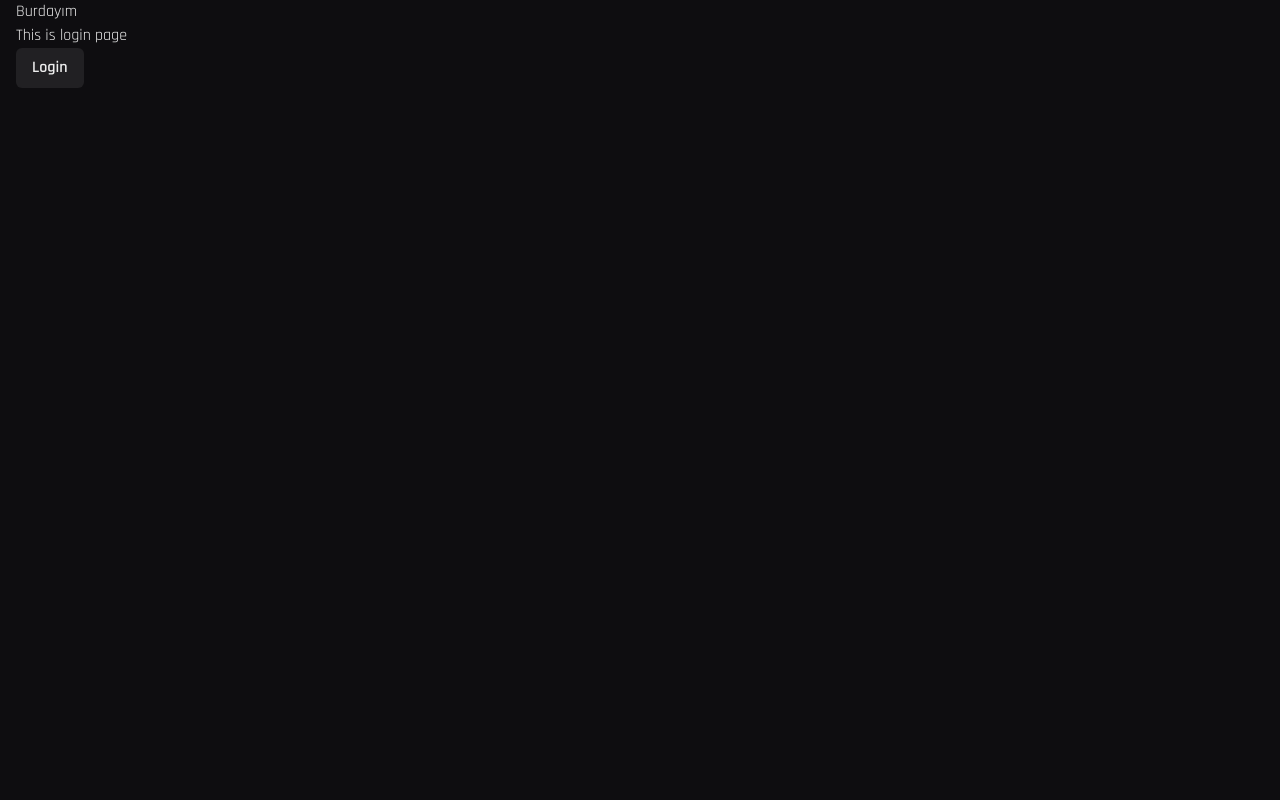
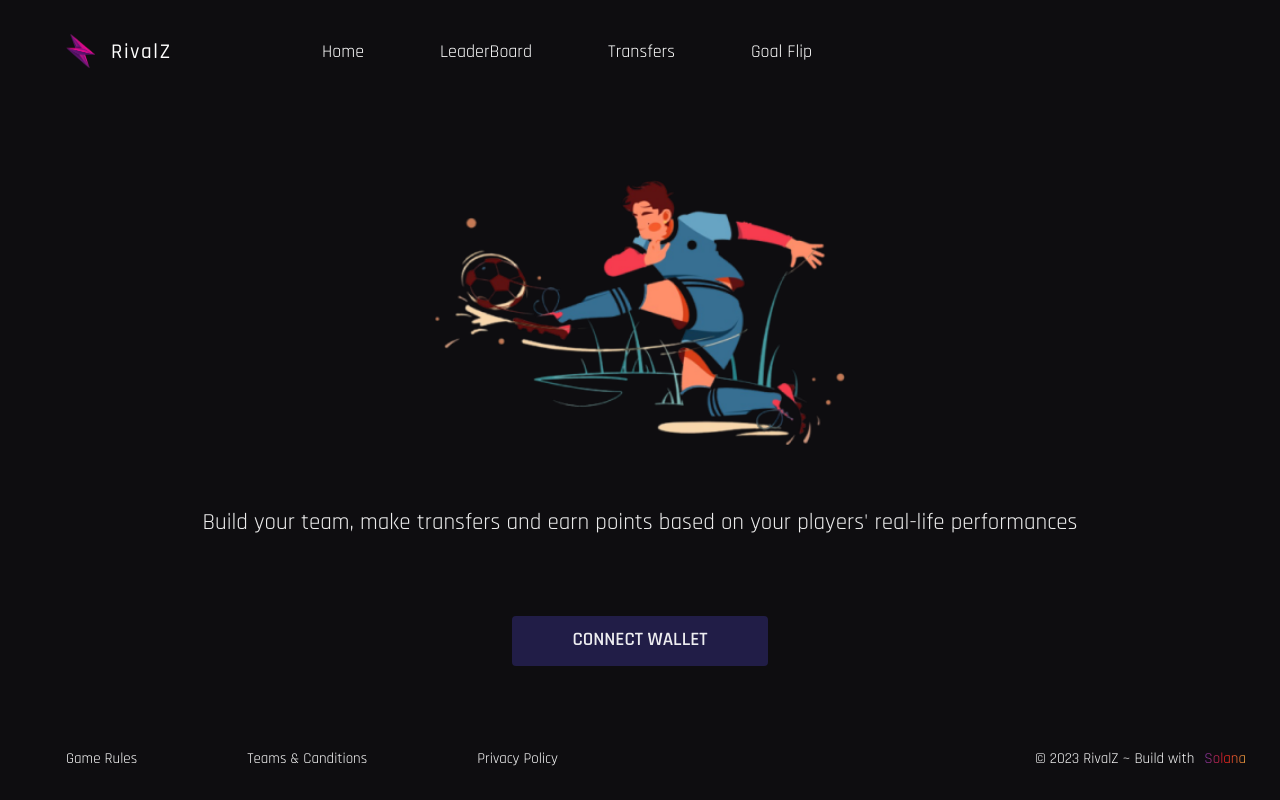
Before and after one commit to rivalz-football/frontend, a Next.js app: page / in a window 1280 px wide. Built offline with nearby package versions, Linux system fonts and the light colour scheme.

Commit message:
header-footer-started

```diff
--- a/package.json
+++ b/package.json
@@ -9,13 +9,18 @@
     "lint": "next lint"
   },
   "dependencies": {
+    "@chakra-ui/core": "^0.8.0",
+    "@chakra-ui/icon": "^3.0.15",
+    "@chakra-ui/icons": "^2.0.17",
     "@chakra-ui/react": "^2.5.1",
+    "@emotion/core": "^11.0.0",
     "@emotion/react": "^11.10.6",
     "@emotion/styled": "^11.10.6",
     "@svgr/webpack": "^6.5.1",
     "@types/node": "18.14.1",
     "@types/react": "18.0.28",
     "@types/react-dom": "18.0.11",
+    "emotion-theming": "^11.0.0",
     "eslint": "8.34.0",
     "eslint-config-next": "13.2.1",
     "framer-motion": "^10.0.0",
--- a/src/assets/images/index.tsx
+++ b/src/assets/images/index.tsx
@@ -1,4 +1,5 @@
 import LogoImage from "./logo.png";
 import SolanaImage from "./solana.png";
+import FirstPageBanner from "./first-page-banner.png";
 
-export { LogoImage, SolanaImage };
+export { LogoImage, SolanaImage, FirstPageBanner };
--- /dev/null
+++ b/src/components/ReadyForSeason/Footer.tsx
@@ -0,0 +1,34 @@
+import { Box, Flex, Link, Text } from "@chakra-ui/react";
+
+export const Footer = () => {
+  return (
+    <Flex
+      position="fixed"
+      bottom="30px"
+      flex={1}
+      color="white"
+      width="100%"
+      fontSize="15px"
+      px={{ base: "0px", md: "50px" }}
+    >
+      <Box display="flex" width="100%">
+        <Box display="flex">
+          <Link marginRight="110px">Game Rules</Link>
+          <Link marginRight="110px">Teams & Canditions</Link>
+          <Link marginRight="110px">Privacy Policy</Link>
+        </Box>
+        <Text ml="auto">© 2023 RivalZ ~ Build with</Text>
+        <Text
+          marginLeft="10px"
+          sx={{
+            background: "linear-gradient(90deg,#833ab4,#fd1d1d 50%,#fcb045)",
+            WebkitBackgroundClip: "text",
+            WebkitTextFillColor: "transparent",
+          }}
+        >
+          Solana
+        </Text>
+      </Box>
+    </Flex>
+  );
+};
--- a/src/components/ReadyForSeason/Header.tsx
+++ b/src/components/ReadyForSeason/Header.tsx
@@ -1,16 +1,240 @@
-import { Box } from "@chakra-ui/react";
+import {
+  Box,
+  Flex,
+  IconButton,
+  Link,
+  Popover,
+  PopoverContent,
+  PopoverTrigger,
+  useColorModeValue,
+  Stack,
+  Text,
+  useDisclosure,
+  Icon,
+  Collapse,
+  useBreakpointValue,
+} from "@chakra-ui/react";
 import Head from "next/head";
+import { Logo } from "../common/Logo";
+import {
+  HamburgerIcon,
+  CloseIcon,
+  ChevronRightIcon,
+  ChevronDownIcon,
+} from "@chakra-ui/icons";
 
 export const Header = () => {
+  const { isOpen, onToggle } = useDisclosure();
+
+  const isMobile = useBreakpointValue({ base: true, md: false });
+
   return (
     <Box>
       <Head>
-        <title>Create Next App</title>
+        <title>RivalZ</title>
         <meta name="description" content="Generated by create next app" />
         <meta name="viewport" content="width=device-width, initial-scale=1" />
         <link rel="icon" href="/favicon.ico" />
       </Head>
-      <h3>Burdayım</h3>
+
+      <Flex
+        color="white"
+        py={{ base: "34px" }}
+        px={{ base: "0px", md: "50px" }}
+        align={"center"}
+      >
+        <Flex>
+          <Logo />
+        </Flex>
+
+        <Flex
+          flex={{ base: 1, md: "auto" }}
+          ml={{ base: -2 }}
+          display={{ base: "flex", md: "none" }}
+          justify="flex-end"
+        >
+          <IconButton
+            onClick={onToggle}
+            icon={
+              isOpen ? <CloseIcon w={3} h={3} /> : <HamburgerIcon w={5} h={5} />
+            }
+            variant={"ghost"}
+            aria-label={"Toggle Navigation"}
+            float="right"
+          />
+        </Flex>
+
+        {!isMobile && (
+          <Flex flex={1} justify={"flex-start"} marginLeft="19%">
+            <DesktopNav />
+          </Flex>
+        )}
+        <Collapse in={isOpen} animateOpacity>
+          <MobileNav />
+        </Collapse>
+      </Flex>
     </Box>
   );
 };
+
+const DesktopNav = () => {
+  const linkColor = "white";
+  const linkHoverColor = "purple.400";
+
+  return (
+    <Stack direction={"row"} spacing="60px">
+      {NAV_ITEMS.map((navItem) => (
+        <Box key={navItem.label}>
+          <Popover trigger={"hover"} placement={"bottom-start"}>
+            <PopoverTrigger>
+              <Link
+                p={2}
+                href={navItem.href ?? "#"}
+                fontSize="18px"
+                color={linkColor}
+                _hover={{
+                  textDecoration: "none",
+                  color: linkHoverColor,
+                }}
+              >
+                {navItem.label}
+              </Link>
+            </PopoverTrigger>
+
+            {navItem.children && (
+              <PopoverContent
+                border={0}
+                boxShadow={"xl"}
+                p={4}
+                rounded={"xl"}
+                minW={"sm"}
+              >
+                <Stack>
+                  {navItem.children.map((child) => (
+                    <DesktopSubNav key={child.label} {...child} />
+                  ))}
+                </Stack>
+              </PopoverContent>
+            )}
+          </Popover>
+        </Box>
+      ))}
+    </Stack>
+  );
+};
+
+const DesktopSubNav = ({ label, href, subLabel }: NavItem) => {
+  return (
+    <Link
+      href={href}
+      role={"group"}
+      display={"block"}
+      p={2}
+      rounded={"md"}
+      _hover={{ bg: useColorModeValue("pink.50", "gray.900") }}
+    >
+      <Stack direction={"row"} align={"center"}>
+        <Box>
+          <Text
+            transition={"all .3s ease"}
+            _groupHover={{ color: "pink.400" }}
+            fontWeight={500}
+          >
+            {label}
+          </Text>
+          <Text fontSize={"sm"}>{subLabel}</Text>
+        </Box>
+        <Flex
+          transition={"all .3s ease"}
+          transform={"translateX(-10px)"}
+          opacity={0}
+          _groupHover={{ opacity: "100%", transform: "translateX(0)" }}
+          justify={"flex-end"}
+          align={"center"}
+          flex={1}
+        >
+          <Icon color={"pink.400"} w={5} h={5} as={ChevronRightIcon} />
+        </Flex>
+      </Stack>
+    </Link>
+  );
+};
+
+const MobileNav = () => {
+  return (
+    <Stack bg="#2B2B2B" p={4} display={{ md: "none" }}>
+      {NAV_ITEMS.map((navItem) => (
+        <MobileNavItem key={navItem.label} {...navItem} />
+      ))}
+    </Stack>
+  );
+};
+
+const MobileNavItem = ({ label, children, href }: NavItem) => {
+  const { isOpen, onToggle } = useDisclosure();
+  return (
+    <Stack spacing={4} onClick={children && onToggle}>
+      <Flex
+        py={2}
+        as={Link}
+        href={href ?? "#"}
+        justify={"space-between"}
+        align={"center"}
+        _hover={{
+          textDecoration: "none",
+        }}
+      >
+        <Text color="white">{label}</Text>
+        {children && (
+          <Icon
+            as={ChevronDownIcon}
+            transition={"all .25s ease-in-out"}
+            transform={isOpen ? "rotate(180deg)" : ""}
+            w={6}
+            h={6}
+          />
+        )}
+      </Flex>
+
+      <Collapse in={isOpen} animateOpacity style={{ marginTop: "0!important" }}>
+        <Stack
+          mt={2}
+          pl={4}
+          borderLeft={1}
+          borderStyle={"solid"}
+          borderColor="white"
+          align={"start"}
+        >
+          {children &&
+            children.map((child) => (
+              <Link key={child.label} py={2} href={child.href}>
+                {child.label}
+              </Link>
+            ))}
+        </Stack>
+      </Collapse>
+    </Stack>
+  );
+};
+
+interface NavItem {
+  label: string;
+  subLabel?: string;
+  children?: Array<NavItem>;
+  href?: string;
+}
+
+const NAV_ITEMS: Array<NavItem> = [
+  {
+    label: "Home",
+  },
+  {
+    label: "LeaderBoard",
+  },
+  {
+    label: "Transfers",
+  },
+  {
+    label: "Goal Flip",
+  },
+];
--- a/src/components/ReadyForSeason/Login.tsx
+++ b/src/components/ReadyForSeason/Login.tsx
@@ -1,5 +1,6 @@
-import { Button } from "@chakra-ui/react";
+import { Button, Stack, Image, Text, Flex } from "@chakra-ui/react";
 import { Step } from "containers/Home";
+import { FirstPageBanner } from "assets/images";
 
 type LoginType = {
   setStep: (step: Step) => void;
@@ -10,8 +11,39 @@ export const Login = (props: LoginType) => {
 
   return (
     <>
-      <h3>This is login page</h3>
-      <Button onClick={() => setStep(Step.CHOOSE_CARDS)}>Login</Button>
+      <Stack
+        justifyContent={"center"}
+        alignItems={"center"}
+        h="80vh"
+        spacing={8}
+      >
+        <Image
+          src={FirstPageBanner.src}
+          alt="first-banner"
+          width={{ base: "100%", sm: "410px" }}
+        />
+        <Text
+          fontSize="23px"
+          lineHeight="23px"
+          marginTop="34px"
+          marginBottom="50px"
+        >
+          Build your team, make transfers and earn points based on your players'
+          real-life performances
+        </Text>
+        ,
+        <Button
+          backgroundColor="rgba(76, 68, 198, 0.3);"
+          borderRadius="4px"
+          fontSize="19px"
+          padding={["0px 20px", "0px 30px", "0px 50px", "0px 60px"]}
+          height="50px"
+          alignItems="center"
+          onClick={() => setStep(Step.CHOOSE_CARDS)}
+        >
+          <Text>CONNECT WALLET</Text>
+        </Button>
+      </Stack>
     </>
   );
 };
--- a/src/components/common/Logo.tsx
+++ b/src/components/common/Logo.tsx
@@ -1,4 +1,4 @@
-import { Box, Flex, Image, Text } from "@chakra-ui/react";
+import { Flex, Image, Text } from "@chakra-ui/react";
 import { LogoImage } from "assets/images";
 
 export const Logo = () => {
--- a/src/layouts/Blank.tsx
+++ b/src/layouts/Blank.tsx
@@ -1,4 +1,5 @@
 import { Container } from "@chakra-ui/react";
+import { Footer } from "components/ReadyForSeason/Footer";
 import { Header } from "components/ReadyForSeason/Header";
 
 export const BlankLayout = ({ children }: { children: React.ReactNode }) => {
@@ -6,6 +7,7 @@ export const BlankLayout = ({ children }: { children: React.ReactNode }) => {
     <Container maxWidth="100%">
       <Header />
       {children}
+      <Footer />
     </Container>
   );
 };
```
Also changed, not shown: src/components/common/Logo-yusufunki.tsx (added, +14 -0 lines), src/assets/images/first-page-banner.png (added), 1 other file (tests, documents, lock files or other folders).
